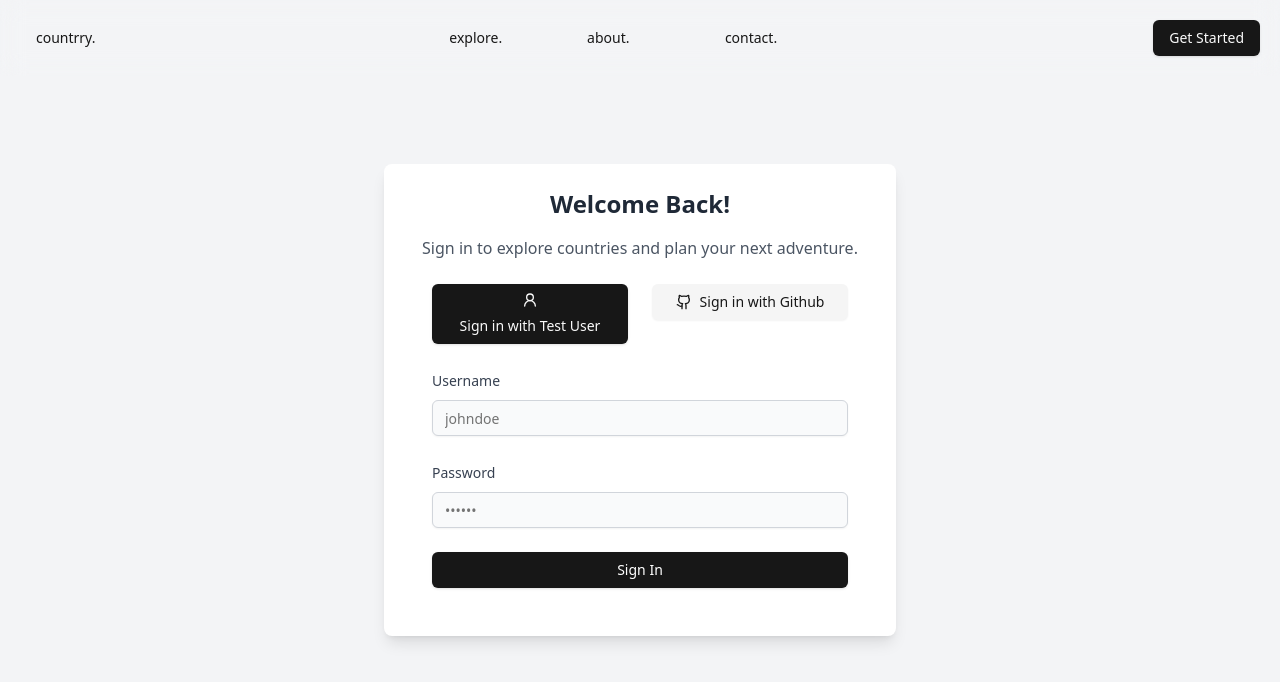
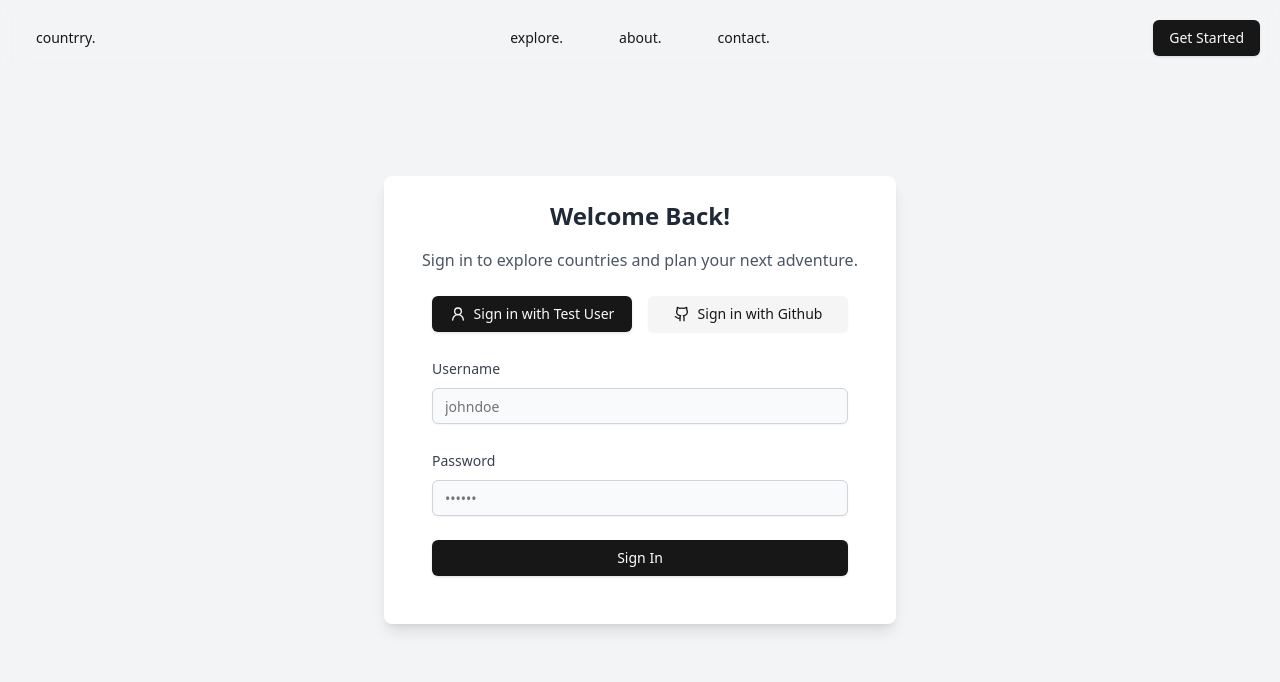
Before and after one commit to cornelber/countries-next-app, a Next.js app: page /login in a window 1280 px wide. Shown: the top 682 px of the page. Built offline with nearby package versions, Linux system fonts and the light colour scheme.

Commit message:
refactored header with side nav

```diff
--- a/app/(public)/login/page.tsx
+++ b/app/(public)/login/page.tsx
@@ -17,7 +17,7 @@ export default function LoginPage() {
         <p className="text-gray-600 dark:text-gray-400 text-center mb-6">
           Sign in to explore countries and plan your next adventure.
         </p>
-        <div className="grid grid-cols-2 gap-6 px-6">
+        <div className="grid max-sm:grid-cols-1 grid-cols-2 gap-4 px-6">
           <Button
             className="flex flex-wrap h-max"
             onClick={() =>
--- a/components/layouts/header.tsx
+++ b/components/layouts/header.tsx
@@ -1,11 +1,79 @@
+"use client";
+
 import Link from "next/link";
 import { Button, buttonVariants } from "../ui/button";
+import { AlignJustify } from "lucide-react";
+import { useState } from "react";
+import {
+  Sheet,
+  SheetContent,
+  SheetHeader,
+  SheetTitle,
+  SheetTrigger,
+} from "../ui/sheet";
+
+interface NavLinksProps {
+  href: string;
+  label: string;
+}
+
+const navLinks: NavLinksProps[] = [
+  { href: "/explore", label: "explore." },
+  { href: "/about", label: "about." },
+  { href: "/contact", label: "contact." },
+];
+
+function HeaderSideNav() {
+  const [open, setOpen] = useState(false);
+
+  return (
+    <Sheet open={open} onOpenChange={setOpen}>
+      <SheetTrigger className={`${buttonVariants()} sm:hidden flex justify-self-end w-min`}>
+          <AlignJustify />
+      </SheetTrigger>
+      <SheetContent className="w-screen flex flex-col justify-between">
+
+        <SheetHeader className="relative flex items-center justify-center">
+          <SheetTitle>
+            <Link
+              href="/"
+              className={`${buttonVariants({
+                variant: "link",
+              })} text-lg absolute left-1/2 transform -translate-x-1/2`}
+              onClick={() => setOpen(false)}
+            >
+              countrry.
+            </Link>
+          </SheetTitle>
+        </SheetHeader>
+
+        <nav className="flex flex-col space-y-6 text-center mt-6">
+          {navLinks.map(({ href, label }) => (
+            <Link
+              key={href}
+              href={href}
+              className="text-lg font-medium hover:underline"
+              onClick={() => setOpen(false)}
+            >
+              {label}
+            </Link>
+          ))}
+        </nav>
+
+        <Button className="w-full mt-8" onClick={() => setOpen(false)}>
+          <Link href="/login">Get Started</Link>
+        </Button>
+      </SheetContent>
+    </Sheet>
+  );
+}
 
 export default function Header() {
   return (
     <header className="fixed w-screen backdrop-blur-md">
-      <div className="p-5 grid grid-cols-3">
-        <div className="logo">
+      <div className="p-5 grid grid-cols-2 sm:grid-cols-3 items-center">
+        {/* Logo */}
+        <div className="text-left">
           <Link
             href="/"
             className={`${buttonVariants({ variant: "link" })} text-lg`}
@@ -13,35 +81,25 @@ export default function Header() {
             countrry.
           </Link>
         </div>
-        <div className="">
-          <ul className="grid grid-cols-3">
-            <li>
-              <Link
-                href="/explore"
-                className={buttonVariants({ variant: "link" })}
-              >
-                explore.
-              </Link>
-            </li>
-            <li>
-              <Link
-                href="/about"
-                className={buttonVariants({ variant: "link" })}
-              >
-                about.
-              </Link>
-            </li>
-            <li>
-              <Link
-                href="/contact"
-                className={buttonVariants({ variant: "link" })}
-              >
-                contact.
-              </Link>
-            </li>
-          </ul>
-        </div>
-        <div className="flex justify-end">
+
+        {/* Navigation Links (Desktop) */}
+        <nav className="hidden sm:flex gap-6 justify-center">
+          {navLinks.map(({ href, label }) => (
+            <Link
+              key={href}
+              href={href}
+              className={buttonVariants({ variant: "link" })}
+            >
+              {label}
+            </Link>
+          ))}
+        </nav>
+
+        {/* Mobile Navigation */}
+        <HeaderSideNav />
+
+        {/* Login Button (Desktop) */}
+        <div className="hidden sm:flex justify-self-end">
           <Button>
             <Link href="/login">Get Started</Link>
           </Button>
--- a/components/ui/section.tsx
+++ b/components/ui/section.tsx
@@ -4,7 +4,7 @@ export default function PublicSection({
   children: React.ReactNode;
 }) {
   return (
-    <div className="flex min-h-screen items-center justify-center bg-gray-100 dark:bg-gray-900">
+    <div className="flex min-h-screen px-4 items-center justify-center bg-gray-100 dark:bg-gray-900">
       {children}
     </div>
   );
--- a/components/ui/sheet.tsx
+++ b/components/ui/sheet.tsx
@@ -64,8 +64,8 @@ const SheetContent = React.forwardRef<
       className={cn(sheetVariants({ side }), className)}
       {...props}
     >
-      <SheetPrimitive.Close className="absolute right-4 top-4 rounded-sm opacity-70 ring-offset-background transition-opacity hover:opacity-100 focus:outline-none focus:ring-2 focus:ring-ring focus:ring-offset-2 disabled:pointer-events-none data-[state=open]:bg-secondary">
-        <X className="h-4 w-4" />
+      <SheetPrimitive.Close className="absolute right-6 top-6 rounded-sm opacity-70 ring-offset-background transition-opacity hover:opacity-100 focus:outline-none focus:ring-2 focus:ring-ring focus:ring-offset-2 disabled:pointer-events-none data-[state=open]:bg-secondary">
+        <X className="h-6 w-6" />
         <span className="sr-only">Close</span>
       </SheetPrimitive.Close>
       {children}
```
